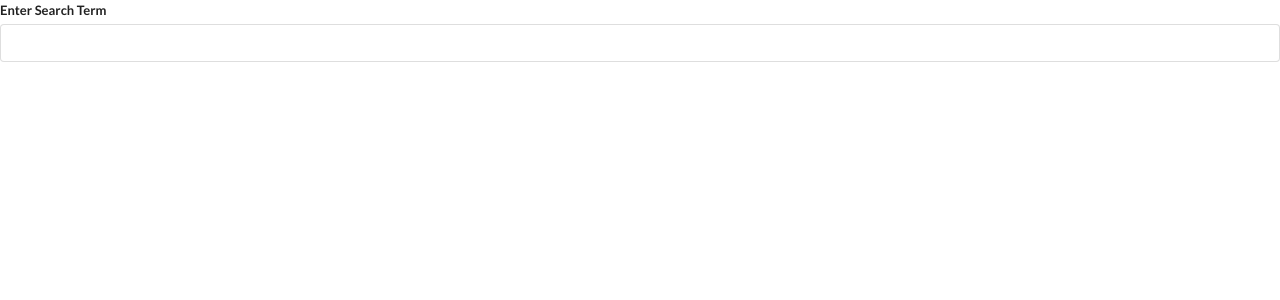
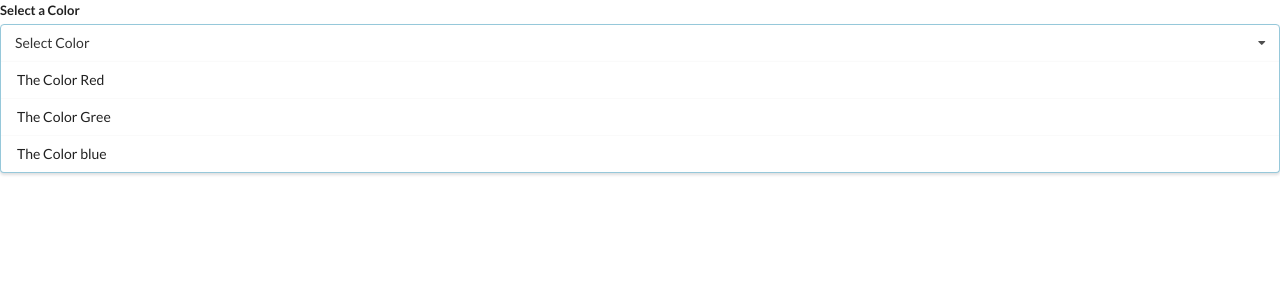
Before and after one commit to alxanderapollo/widgets, a React (Create React App) app: page / in a window 1280 px wide. Shown: the top 300 px of the page. Built offline with nearby package versions, Linux system fonts and the light colour scheme; no server answers.

Commit message:
adding a dropDown and some basic div classes for sematic ui

```diff
--- a/src/App.js
+++ b/src/App.js
@@ -1,6 +1,7 @@
 import React from 'react';
 import Accordion from './components/Accordion';
 import Search from './components/Search';
+import DropDown from './components/DropDown';
 const items =[
 
     {
@@ -17,12 +18,27 @@
     }
 ];
 
+const options = [
+    {
+        label: 'The Color Red',
+        value: 'red'
+    },
+    {
+        label: 'The Color Gree',
+        value: 'gree'
+    },
+    {
+        label: 'The Color blue',
+        value: 'blue'
+    },
+]
+
 
 export default function App() {
     return (
         <div>
             {/* <Accordion items={items}/> */}
-            <Search/>
+            <DropDown options={options}/>
         </div>
     )
 };
--- /dev/null
+++ b/src/components/DropDown.js
@@ -0,0 +1,30 @@
+import React from 'react';
+export default function DropDown({options}) {
+const renderedOptions = options.map(option =>{
+    return (
+        // our key is the option value
+        <div key={option.value} className="item">
+            {/* print out the label */}
+            {option.label}
+        </div>
+    )
+});
+
+    return (
+        <div className="ui form">
+            <div className="field">
+                <label className="label">
+                    Select a Color
+                </label>
+                <div className="ui selection dropdown visible active">
+                <i className="dropdown icon"></i>
+                <div className="text"> Select Color</div>
+                <div className="menu visible transition">
+                    {renderedOptions}
+                </div>
+
+                </div>
+            </div>
+        </div>
+    )
+}
--- a/src/components/Search.js
+++ b/src/components/Search.js
@@ -5,7 +5,9 @@
     //1.need to create a piece of state to keep track of the value that is being generated inside the search by the user,
     //so in the search bar take in what is brought through the text box and store it as a value and update our term varaible(hooks) with it
     //2. wil use hooks for this
-    const [term, setTerm] = useState('');
+
+    const [term, setTerm] = useState('programming'); //default search
+    const [results, setResults] = useState([]);//resulting json query will live in this array
 
     // Use effect needs to be told when to carry out one of these three scenarios,
     // So to do that we need to pass a second argument inside of the function of useEffect.
@@ -14,23 +16,66 @@
     useEffect(()=>{
         //valid varaible, the paren at the end invokes the function
       const search = async () => {
-          //url will go to
-        await axios.get('https://en.wikipedia.org/w/api.php', {
+          //url will go towiki and do a search
+          //whats returned is the desired data whcih will be picked apart for results we need
+      const {data} =  await axios.get('https://en.wikipedia.org/w/api.php', {
             //any valyes written in here will be appended to the end
             params: {
                 action: 'query',
                 list: 'search',
                 origin: '*',
                 format:'json',
-                srsearcg: term,
+                srsearch: term,
             },
         });
+        setResults(data.query.search); //setting results to the data that we obtained from the api request
       };
+    if(term && !results.length){
+        search();
 
-      //invoke the above
-      search();
+    }else{
+        //we want a few seconds to go before the search starts when a user enters, 500 mili seconds
+        //any additional change should restart the timer, we can use the clear timeout
+        const timeoutId = setTimeout(() => {
+            //if term isnt empty run a search otherwise dont do anything
+            if(term){
+                //invoke the above
+                search();
+            }
+        //500 mili second timer
+        },500);
 
+        return () =>{
+            clearTimeout(timeoutId);
+        };
+    }
     }, [term]);
+
+    //pulling out the data want using a map
+    const renderedResults = results.map((result)=>{
+        // each reust query has a page id
+        return (
+        <div key ={result.pageid} className="item">
+            <div className="right floated content">
+                <a className="ui button"
+                href={`https://en.wikipedia.org?curid=${result.pageid}`}
+                >
+                    Go
+                </a>
+
+            </div>
+            <div className="content">
+                <div className="header">
+                    {result.title}
+                <span dangerouslySetInnerHTML = {{ __html:result.snippet}}></span>
+
+                </div>
+
+            </div>
+        </div>
+        )
+    });
+
     return (
         <div>
             <div className="ui form">
@@ -45,6 +90,10 @@
 
                 </div>
             </div>
+            <div className="ui celled list">
+                {renderedResults}
+
+            </div>
         </div>
     )
 }
```
